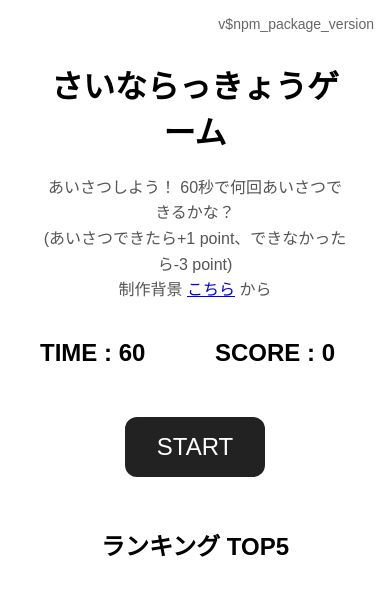
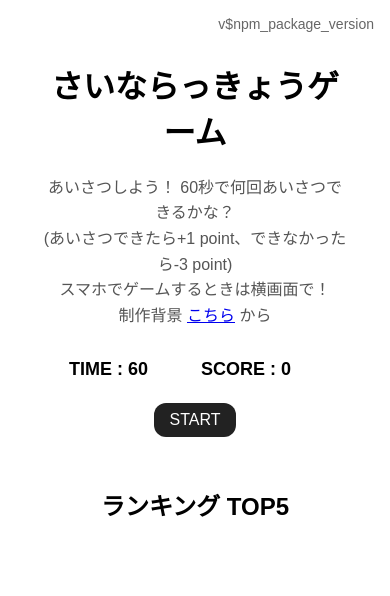
Before and after one commit to w-usagi/greeting-app, a React (Vite) app: page / in a window 390 px wide. Shown: the top 596 px of the page. Built offline with nearby package versions, Linux system fonts and the light colour scheme.

Commit message:
add: compatible with smartphones & md -> update history

```diff
--- a/src/App.css
+++ b/src/App.css
@@ -69,8 +69,8 @@ button {
 
 .exit-button {
   position: absolute;
-  top: 100px;
-  right: 100px;
+  top: 48px;
+  right: 48px;
 
   background: transparent;
   border: none;
@@ -125,7 +125,7 @@ button {
 }
 
 .exit-image {
-  width: 300px;
+  width: 196px;
   height: auto;
 }
 
@@ -180,6 +180,49 @@ button {
 
   border-color: transparent #222 transparent transparent;
 }
+
+@media (max-width: 768px) {
+
+  .score-board {
+    gap: 12px;
+    margin-bottom: 8px;
+  }
+
+  .score-board h2 {
+    font-size: 18px;
+    width: 120px;
+  }
+
+  .exit-button {
+    top: 64px;
+    right: 64px;
+  }
+
+  .exit-image {
+    width: 128px;
+  }
+
+  .speaker-area {
+    margin: 12px 0;
+    gap: 12px;
+  }
+
+  .speaker-image {
+    width: 140px;
+  }
+
+  .speech-bubble {
+    width: 180px;
+    height: 90px;
+    font-size: 28px;
+  }
+
+  button {
+    font-size: 16px;
+    padding: 8px 16px;
+  }
+}
+
 /* #root {
   max-width: 1280px;
   margin: 0 auto;
--- a/src/App.jsx
+++ b/src/App.jsx
@@ -123,15 +123,18 @@ function App() {
       v{version}
     </div>
 
+      {!isPlaying && countdown === null && (
+        <>
           <h1>さいならっきょうゲーム</h1>
-
           <p className="game-description">
             あいさつしよう！
             60秒で何回あいさつできるかな？<br/>
             (あいさつできたら+1 point、できなかったら-3 point)<br/>
+            スマホでゲームするときは横画面で！<br/>
             制作背景 <a href="https://github.com/w-usagi/greeting-app/blob/main/README.md">こちら</a> から
           </p>
-
+        </>
+      )}
       <ScoreBoard timeLeft={timeLeft} score={score} />
 
       {countdown !== null ? (
@@ -151,7 +154,9 @@ function App() {
         />
       )}
 
+      {!isPlaying && countdown === null && (
         <Ranking ranking={ranking} />
+      )}
     </div>
   );
 }
```
Also changed, not shown: 2 other files (tests, documents, lock files or other folders). Lines whose indentation alone changed are shown as unchanged.
